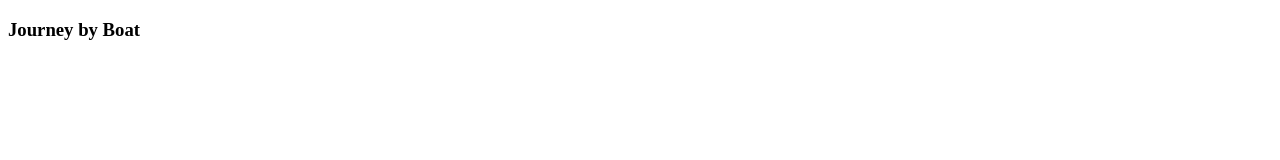
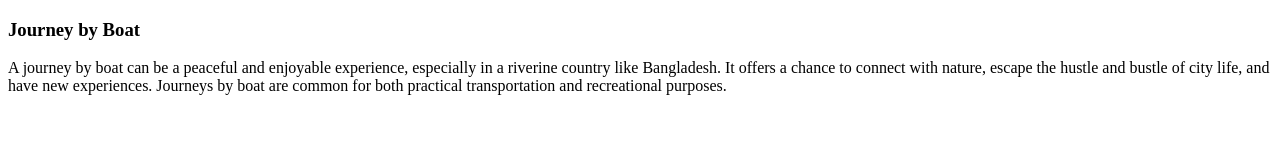
Before and after one commit to Badsha012/jounery-by-boat, a plain HTML site: page index.htm in a window 1280 px wide. Drawn offline with Linux system fonts and the light colour scheme.

Commit message:
second commt

```diff
--- a/index.htm
+++ b/index.htm
@@ -8,6 +8,7 @@
 </head>
 <body>
     <h3>Journey by Boat</h3>
+    <p>A journey by boat can be a peaceful and enjoyable experience, especially in a riverine country like Bangladesh. It offers a chance to connect with nature, escape the hustle and bustle of city life, and have new experiences. Journeys by boat are common for both practical transportation and recreational purposes. </p>
 
 </body>
 </html>
```
